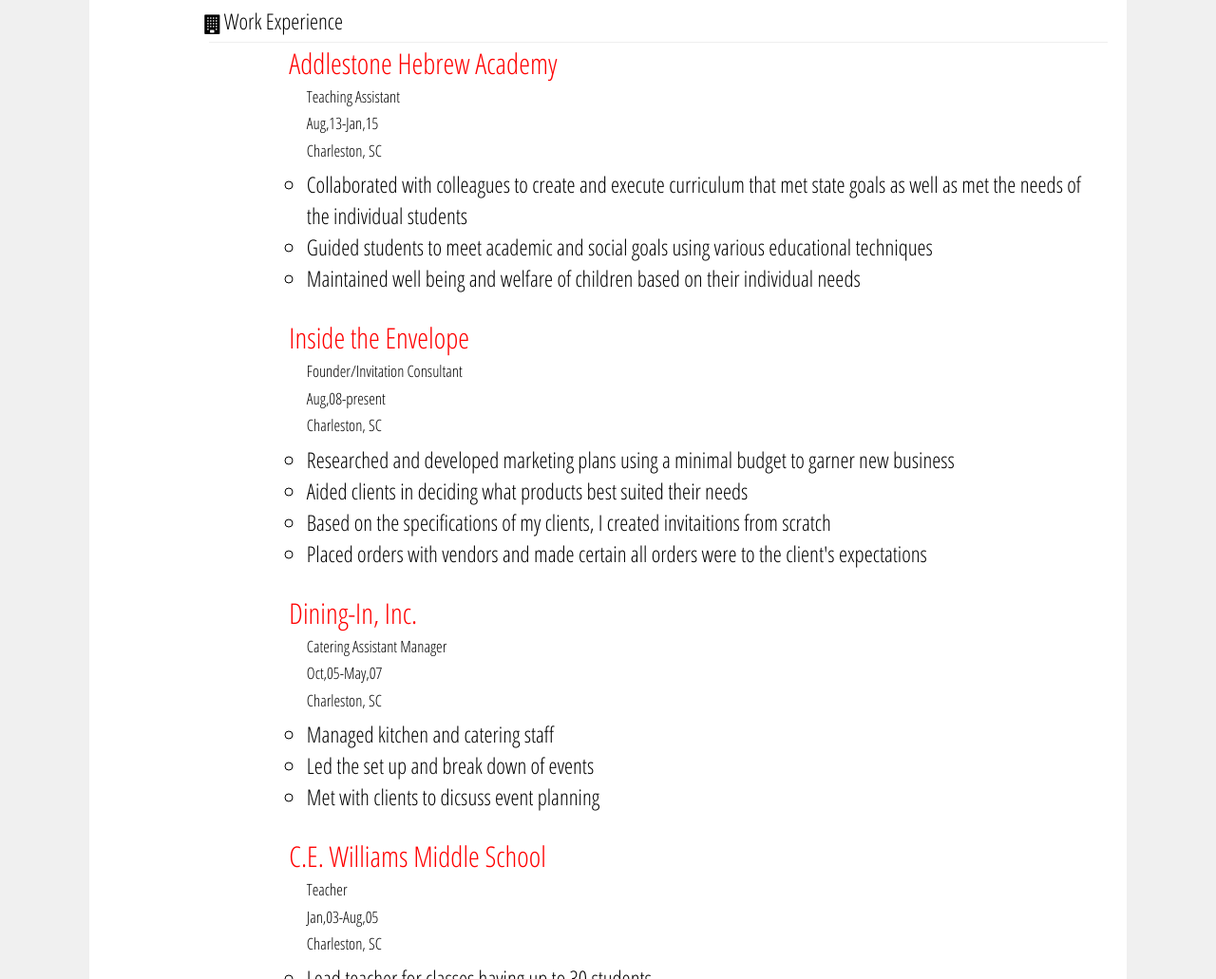
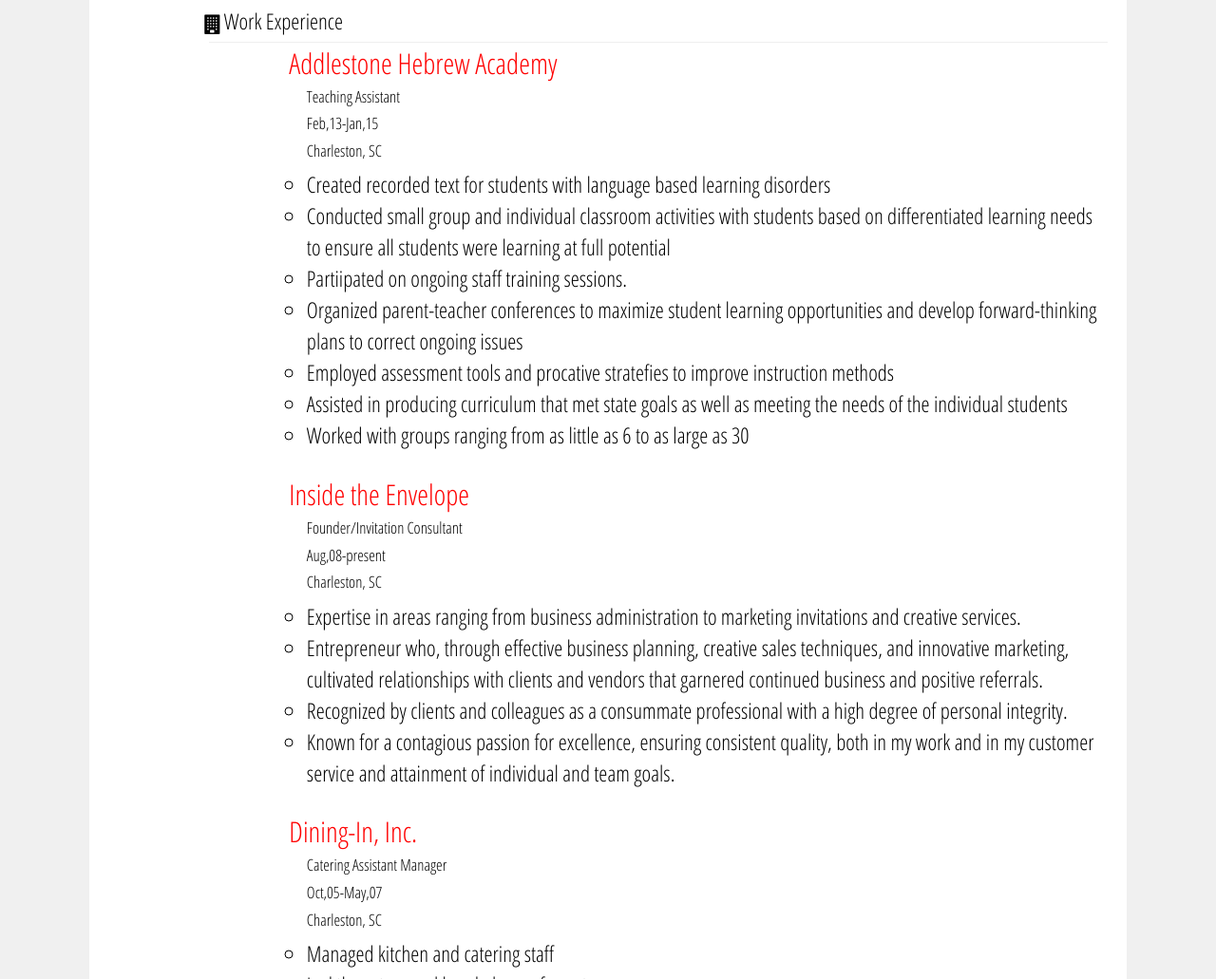
Before and after one commit to AllstonS/Portfolio, a plain HTML site: page index.html in a window 1280 px wide. Shown: the part 1760-2791 px from the top of the page at 95% size. Drawn offline with Linux system fonts and the light colour scheme.

Commit message:
updated resume on portfolio to match pdf resume, and made corrections on pdf resume

```diff
--- a/index.html
+++ b/index.html
@@ -110,12 +110,16 @@
                                 <ul class="experience">
                                   <li class="col-lg-12 col-md-12 col-sm-12 job"><h2 class="place">Addlestone Hebrew Academy</h2>
                                     <span><h5 class="detail">Teaching Assistant</h5></span>
-                                    <span><h5 class="detail">Aug,13-Jan,15</h5></span>
+                                    <span><h5 class="detail">Feb,13-Jan,15</h5></span>
                                     <span><h5 class="detail">Charleston, SC</h5></span>
                                     <ul>
-                                      <li class="task">Collaborated with colleagues to create and execute curriculum that met state goals as well as met the needs of the individual students</li>
-                                      <li class="task">Guided students to meet academic and social goals using various educational techniques</li>
-                                      <li class="task">Maintained well being and welfare of children based on their individual needs</li>
+                                      <li class="task">Created recorded text for students with language based learning disorders</li>
+                                      <li class="task">Conducted small group and individual classroom activities with students based on differentiated learning needs to ensure all students were learning at full potential</li>
+                                      <li class="task">Partiipated on ongoing staff training sessions.</li>
+                                      <li class="task">Organized parent-teacher conferences to maximize student learning opportunities and develop forward-thinking plans to correct ongoing issues</li>
+                                      <li class="task">Employed assessment tools and procative stratefies to improve instruction methods</li>
+                                      <li class="task">Assisted in producing curriculum that met state goals as well as meeting the needs of the individual students</li>
+                                      <li class="task">Worked with groups ranging from as little as 6 to as large as 30</li>
                                     </ul>
                                   </li>
                                   <li class="col-lg-12 col-md-12 col-sm-12 job"><h2 class="place">Inside the Envelope</h2>
@@ -123,10 +127,10 @@
                                     <span><h5 class="detail">Aug,08-present</h5></span>
                                     <span><h5 class="detail">Charleston, SC</h5></span>
                                     <ul>
-                                      <li class="task">Researched and developed marketing plans using a minimal budget to garner new business</li>
-                                      <li class="task">Aided clients in deciding what products best suited their needs</li>
-                                      <li class="task">Based on the specifications of my clients, I created invitaitions from scratch</li>
-                                      <li class="task">Placed orders with vendors and made certain all orders were to the client's expectations</li>
+                                      <li class="task">Expertise in areas ranging from business administration to marketing invitations and creative services.</li>
+                                      <li class="task">Entrepreneur who, through effective business planning, creative sales techniques, and innovative marketing, cultivated relationships with clients and vendors that garnered continued business and positive referrals.</li>
+                                      <li class="task">Recognized by clients and colleagues as a consummate professional with a high degree of personal integrity.</li>
+                                      <li class="task">Known for a contagious passion for excellence, ensuring consistent quality, both in my work and in my customer service and attainment of individual and team goals.</li>
                                     </ul>
                                   </li>
                                   <li class="col-lg-12 col-md-12 col-sm-12 job"><h2 class="place">Dining-In, Inc.</h2>
```
Also changed, not shown: 2 other files.
